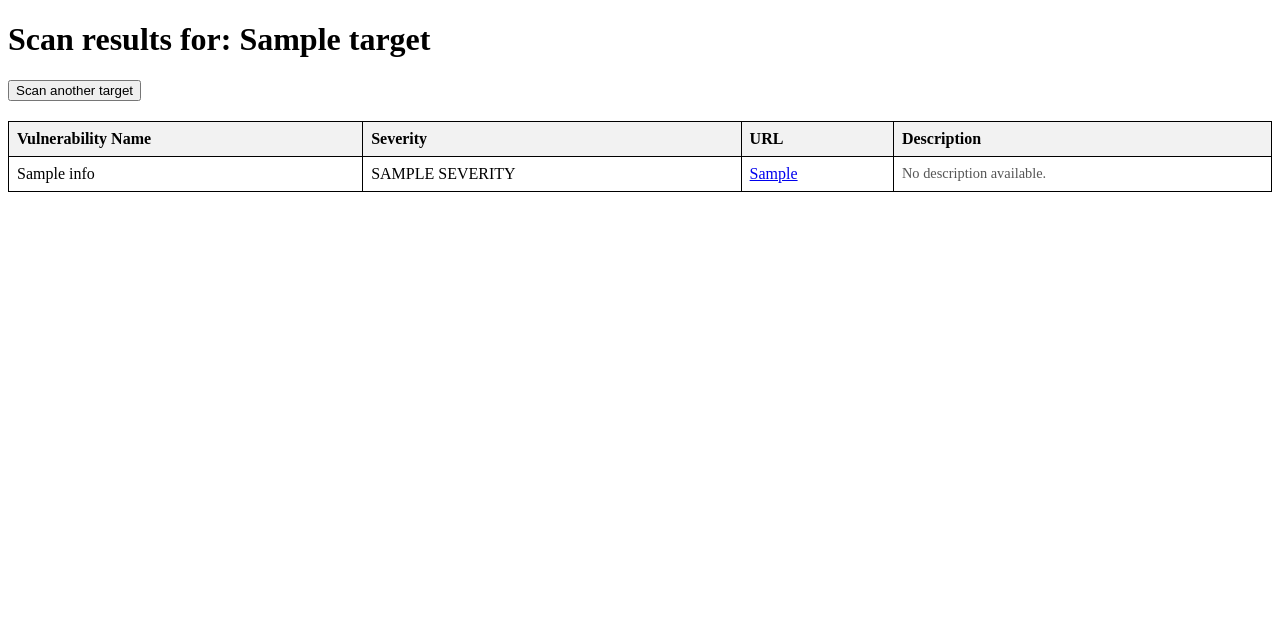
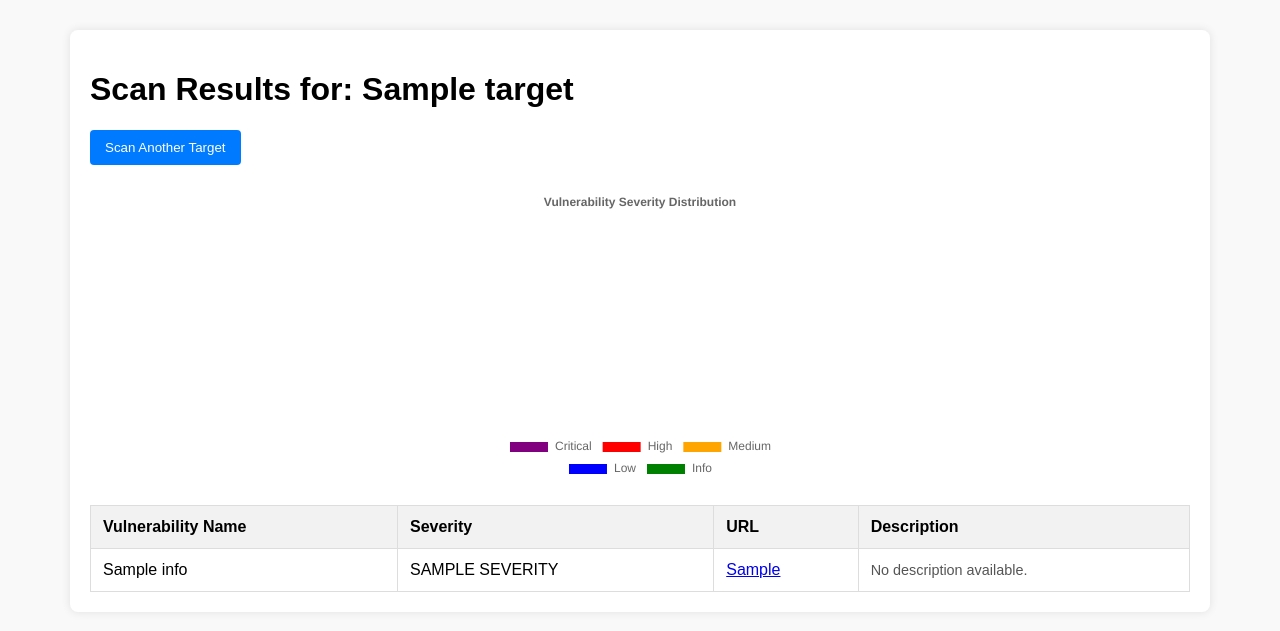
Before and after one commit to vinhhsgs2005/nuclei-scanner, a Flask app: template templates/results.html in a window 1280 px wide. Shown: the top 631 px of the page. Run offline with Flask 3, Linux system fonts and the light colour scheme; the template is opened without the code that fills it: most values are stand-ins (such as "Sample title", 1, 10 or a date in 2020).

Commit message:
Vinh-code-local

```diff
--- a/app.py
+++ b/app.py
@@ -13,14 +13,13 @@ def home():
 def scan():
     target = request.form["target"]
     output_file = "results/output.jsonl"
-
+    #localhost does not need: "-tags", "cve,exposures",  -c:10, -bs:5
     cmd = [
         "nuclei",
         "-u", target,
         "-j", "-o", output_file,
-        "-tags", "cve,exposures",
-        "-c", "10",
-        "-bs", "5",
+        "-c", "50",
+        "-bs", "25",
         "-disable-update-check",
         "-ni"
     ]
--- a/templates/results.html
+++ b/templates/results.html
@@ -2,22 +2,34 @@
 <html>
 <head>
     <title>Scan Results</title>
+    <script src="https://cdn.jsdelivr.net/npm/chart.js"></script>
     <style>
+        body { font-family: Arial, sans-serif; margin: 30px; background-color: #f9f9f9; }
+        .container { max-width: 1100px; margin: auto; background: white; padding: 20px; border-radius: 8px; box-shadow: 0 0 10px rgba(0,0,0,0.1); }
         table { border-collapse: collapse; width: 100%; margin-top: 20px; }
-        th, td { border: 1px solid black; padding: 8px; text-align: left; }
+        th, td { border: 1px solid #ddd; padding: 12px; text-align: left; }
         th { background-color: #f2f2f2; }
+        .critical { color: purple; font-weight: bold; }
         .high { color: red; font-weight: bold; }
         .medium { color: orange; font-weight: bold; }
         .low { color: blue; font-weight: bold; }
-        .desc { font-size: 0.9em; color: #555; } /* Chữ nhỏ và mờ hơn một chút cho phần mô tả */
+        .info { color: green; font-weight: bold; }
+        .desc { font-size: 0.9em; color: #555; max-width: 400px; }
+        .chart-box { width: 300px; margin: 20px auto; }
+        button { padding: 10px 15px; background: #007bff; color: white; border: none; border-radius: 4px; cursor: pointer; }
     </style>
 </head>
 <body>
 
-    <h1>Scan results for: {{ target }}</h1>
-    <a href="/"><button>Scan another target</button></a>
+<div class="container">
+    <h1>Scan Results for: {{ target }}</h1>
+    <a href="/"><button>Scan Another Target</button></a>
 
     {% if results %}
+        <div class="chart-box">
+            <canvas id="severityChart"></canvas>
+        </div>
+
         <table>
             <tr>
                 <th>Vulnerability Name</th>
@@ -25,24 +37,54 @@
                 <th>URL</th>
                 <th>Description</th> </tr>
             {% for item in results %}
-            <tr>
+            <tr class="vuln-row" data-severity="{{ item.info.severity | upper }}">
                 <td>{{ item.info.name }}</td>
-                <td class="{{ item.info.severity | lower }}">
-                    {{ item.info.severity | upper }}
-                </td>
+                <td class="{{ item.info.severity | lower }}">{{ item.info.severity | upper }}</td>
                 <td><a href="{{ item['matched-at'] }}" target="_blank">{{ item['matched-at'] }}</a></td>
-
-                <td class="desc">
-                    {{ item.info.description | default('No description available.', true) }}
-                </td>
+                <td class="desc">{{ item.info.description | default('No description available.', true) }}</td>
             </tr>
             {% endfor %}
         </table>
     {% else %}
-        <p style="color: green; margin-top: 20px; font-weight: bold;">
+        <p style="color: green; margin-top: 20px; font-weight: bold; font-size: 1.2em;">
             Scan complete! No vulnerabilities found matching the criteria.
         </p>
     {% endif %}
+</div>
+
+<script>
+    // Logic đếm lỗi và vẽ biểu đồ tự động bằng JavaScript (Part 10)
+    const rows = document.querySelectorAll('.vuln-row');
+    let counts = { CRITICAL: 0, HIGH: 0, MEDIUM: 0, LOW: 0, INFO: 0 };
+
+    rows.forEach(row => {
+        const sev = row.getAttribute('data-severity');
+        if (counts.hasOwnProperty(sev)) {
+            counts[sev]++;
+        }
+    });
+
+    if (rows.length > 0) {
+        const ctx = document.getElementById('severityChart').getContext('2d');
+        new Chart(ctx, {
+            type: 'pie',
+            data: {
+                labels: ['Critical', 'High', 'Medium', 'Low', 'Info'],
+                datasets: [{
+                    data: [counts.CRITICAL, counts.HIGH, counts.MEDIUM, counts.LOW, counts.INFO],
+                    backgroundColor: ['purple', 'red', 'orange', 'blue', 'green']
+                }]
+            },
+            options: {
+                responsive: true,
+                plugins: {
+                    legend: { position: 'bottom' },
+                    title: { display: true, text: 'Vulnerability Severity Distribution' }
+                }
+            }
+        });
+    }
+</script>
 
 </body>
 </html>
```
